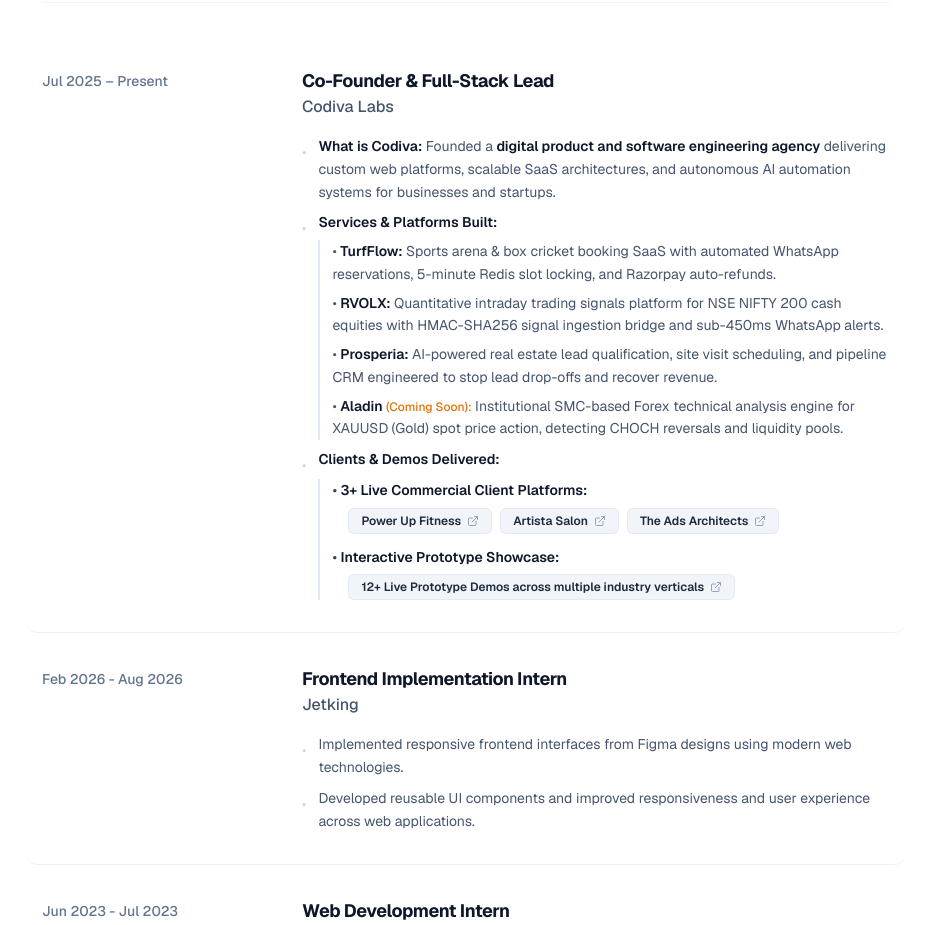
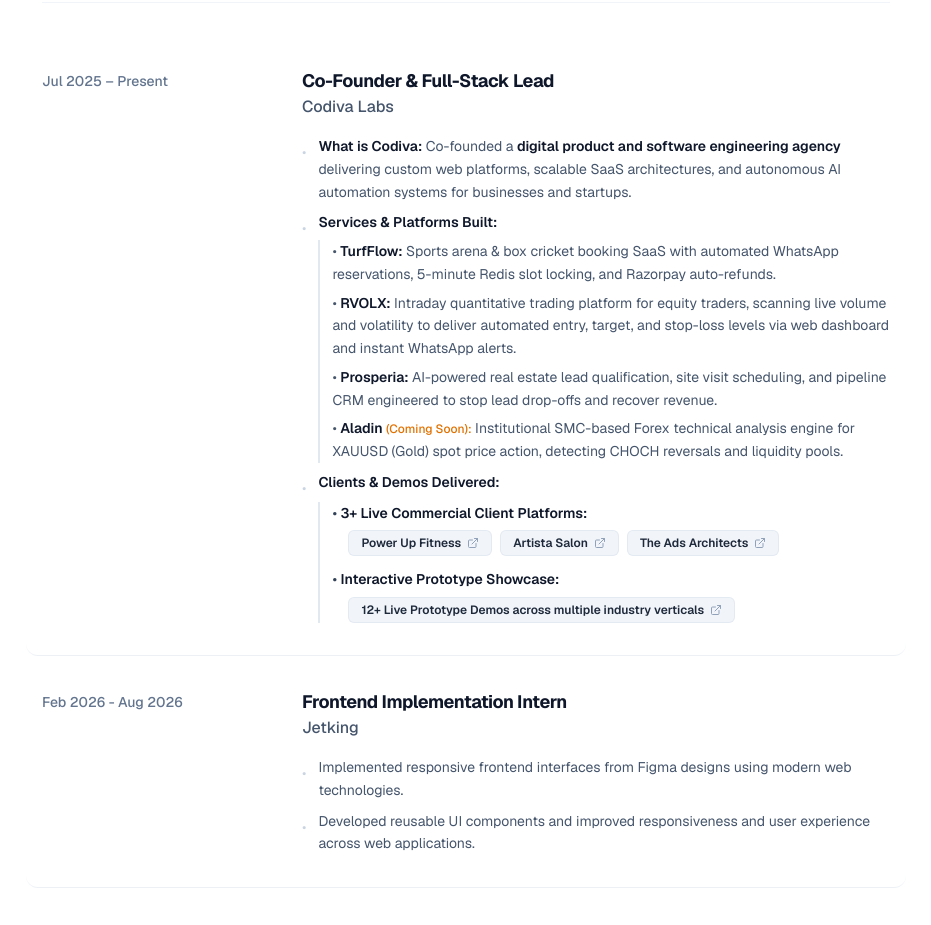
Before and after one commit to bott-127001/Samarth-Portfolio, a React (Vite) app: page / in a window 1280 px wide. Shown: the part 6840-7765 px from the top of the page, without its empty margins (174-1105 px from the left). Built offline with nearby package versions, Linux system fonts and the light colour scheme.

Commit message:
Update RVOLX description in Experience section to align with recent updates

```diff
--- a/src/App.jsx
+++ b/src/App.jsx
@@ -605,13 +605,13 @@ const Experience = () => {
       date: "Jul 2025 – Present",
       points: [
         <>
-          <strong className="text-slate-900 font-semibold">What is Codiva:</strong> Founded a <strong className="text-slate-900 font-semibold">digital product and software engineering agency</strong> delivering custom web platforms, scalable SaaS architectures, and autonomous AI automation systems for businesses and startups.
+          <strong className="text-slate-900 font-semibold">What is Codiva:</strong> Co-founded a <strong className="text-slate-900 font-semibold">digital product and software engineering agency</strong> delivering custom web platforms, scalable SaaS architectures, and autonomous AI automation systems for businesses and startups.
         </>,
         <>
           <strong className="text-slate-900 font-semibold">Services & Platforms Built:</strong>
           <span className="block mt-1.5 space-y-1.5 pl-3 border-l-2 border-slate-200">
             <span className="block">• <strong className="text-slate-900 font-semibold">TurfFlow:</strong> Sports arena & box cricket booking SaaS with automated WhatsApp reservations, 5-minute Redis slot locking, and Razorpay auto-refunds.</span>
-            <span className="block">• <strong className="text-slate-900 font-semibold">RVOLX:</strong> Quantitative intraday trading signals platform for NSE NIFTY 200 cash equities with HMAC-SHA256 signal ingestion bridge and sub-450ms WhatsApp alerts.</span>
+            <span className="block">• <strong className="text-slate-900 font-semibold">RVOLX:</strong> Intraday quantitative trading platform for equity traders, scanning live volume and volatility to deliver automated entry, target, and stop-loss levels via web dashboard and instant WhatsApp alerts.</span>
             <span className="block">• <strong className="text-slate-900 font-semibold">Prosperia:</strong> AI-powered real estate lead qualification, site visit scheduling, and pipeline CRM engineered to stop lead drop-offs and recover revenue.</span>
             <span className="block">• <strong className="text-slate-900 font-semibold">Aladin <span className="text-xs text-amber-600 font-medium">(Coming Soon):</span></strong> Institutional SMC-based Forex technical analysis engine for XAUUSD (Gold) spot price action, detecting CHOCH reversals and liquidity pools.</span>
           </span>
```
